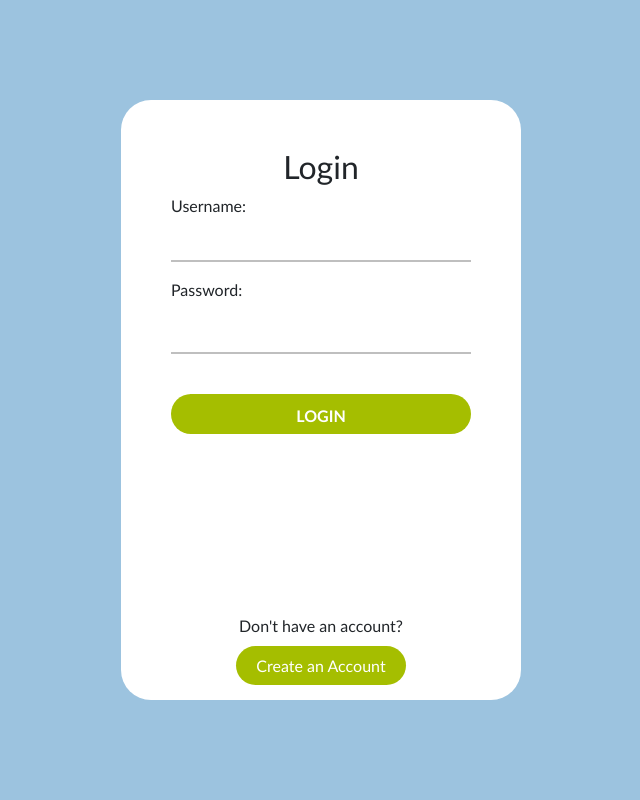
After one commit to corduroyj/375-Crowdtutor-HTML, a PHP site: page /login.php?redirect=1 in a window 1280 px wide. The commit adds this page. Shown: the whole page, without its empty margins (319-959 px from the left). Run offline with PHP 8.4, Linux system fonts and the light colour scheme.

Commit message:
login frame built, needs testing

```diff
--- a/index.html
+++ b/index.php
@@ -1,3 +1,7 @@
+<?php
+    include "includes/auth.inc.php";
+?>
+
 <!DOCTYPE html>
 <html lang="en">
 <head>
@@ -14,8 +18,6 @@
     <!-- Custom styles for this template -->
     <link href="styles/index.css" rel="stylesheet">
 </head>
-
-
 
 <body>
     <div class="main">
--- /dev/null
+++ b/login.php
@@ -0,0 +1,117 @@
+<?php
+    session_start();
+    $_SESSION['logged'] = 0;
+
+    if (isset($_POST['submit'])) {
+        if (
+            $_POST['username'] == "royj" &&
+            $_POST['password'] == "royisgreat"
+        ) {
+            $_SESSION['logged'] = 1;
+            header ("Refresh: 5; URL=" . $_POST['redirect'] . "");
+            echo "You are being redirected to your original page request!<br>";
+            echo "(If your browser doesn't support this, " . "<a href=\"" . $_POST['redirect'] . "\">Click here</a>)";
+        } else {
+                //If sent from this page with bad login, Load in Login Page
+?>
+
+<!DOCTYPE html>
+<html lang="en">
+<head>
+    <meta charset="UTF-8">
+    <meta name="viewport" content="width=device-width, initial-scale=1.0">
+    <title>CrowdTutor | Login</title>
+
+    <!-- Reboot core CSS -->
+    <link href="styles/reboot.css" rel="stylesheet">
+
+    <!-- Bootstrap core CSS -->
+    <link href="styles/bootstrap.css" rel="stylesheet">
+
+    <!-- Custom styles for this template -->
+    <link href="styles/login.css" rel="stylesheet">
+</head>
+<body>
+    <div class="main">
+        <div class="login-form">
+            <div>
+                <h1 class="login-header pt-5">Login</h1>
+                <p>Invalid Usernamd and/or Password<br></p>
+                <form class="form-label" action="login.php" method="post">
+                    <input type="hidden" name="redirect" value="
+                        <?php echo $_GET['redirect']; ?>
+                    ">
+                    <label class="form-label">Username:</label>
+                    <input type="text" name="username" class="form-inputs" />
+                    <hr class="form-hr" />
+
+                    <label>Password:</label>
+                    <input type="text" name="password" class="form-inputs" />
+                    <hr class="form-hr" />
+                    <br />
+                    <input type="submit" name="submit" value="LOGIN" class="form-btn" />
+                </form>
+            </div>
+            <div>
+                <p>Don&apos;t have an account?</p>
+                <a href="create-account.php" class="create-btn">Create an Account</a>
+            </div>
+        </div>
+    </div>
+</body>
+</html>
+
+<?php
+        }
+    } else {
+        //if sent here without bad login, open login page
+?>
+
+<!DOCTYPE html>
+<html lang="en">
+<head>
+    <meta charset="UTF-8">
+    <meta name="viewport" content="width=device-width, initial-scale=1.0">
+    <title>CrowdTutor | Login</title>
+
+    <!-- Reboot core CSS -->
+    <link href="styles/reboot.css" rel="stylesheet">
+
+    <!-- Bootstrap core CSS -->
+    <link href="styles/bootstrap.css" rel="stylesheet">
+
+    <!-- Custom styles for this template -->
+    <link href="styles/login.css" rel="stylesheet">
+</head>
+<body>
+    <div class="main">
+        <div class="login-form">
+            <div>
+                <h1 class="login-header pt-5">Login</h1>
+                <form class="form-label" action="login.php" method="post">
+                    <input type="hidden" name="redirect" value="
+                        <?php echo $_GET['redirect']; ?>
+                    ">
+                    <label class="form-label">Username:</label>
+                    <input type="text" name="username" class="form-inputs" />
+                    <hr class="form-hr" />
+
+                    <label>Password:</label>
+                    <input type="text" name="password" class="form-inputs" />
+                    <hr class="form-hr" />
+                    <br />
+                    <input type="submit" name="submit" value="LOGIN" class="form-btn" />
+                </form>
+            </div>
+            <div>
+                <p>Don&apos;t have an account?</p>
+                <a href="create-account.php" class="create-btn">Create an Account</a>
+            </div>
+        </div>
+    </div>
+</body>
+</html>
+
+<?php
+    }
+?>
```
Also changed, not shown: includes/auth.inc.php (added, +12 -0 lines), login.html (deleted, +0 -41 lines), create-account.php (renamed from create-account.html).
